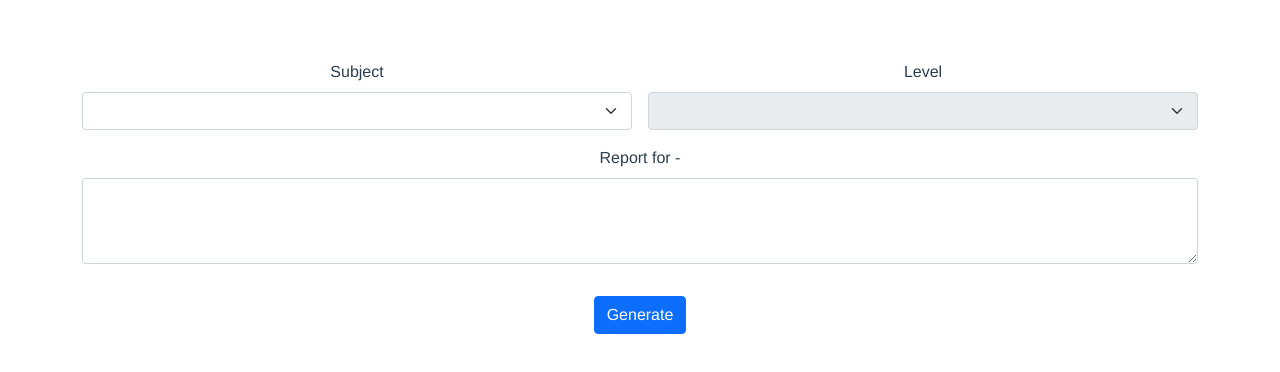
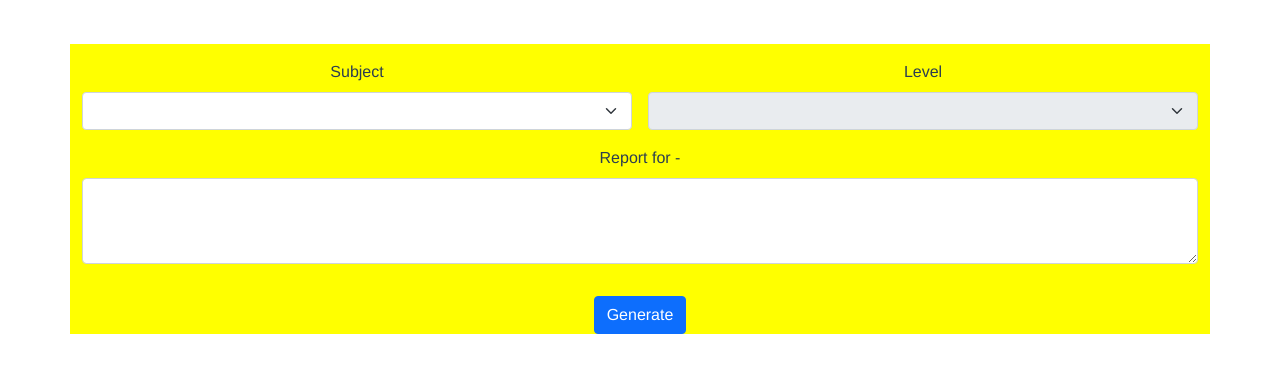
Before and after one commit to spiderPan/report_card, a Vue app: page / in a window 1280 px wide. Shown: the top 372 px of the page. Built offline with nearby package versions, Linux system fonts and the light colour scheme.

Commit message:
change bg color for testing

```diff
--- a/src/components/Generator.vue
+++ b/src/components/Generator.vue
@@ -1,5 +1,5 @@
 <template>
-  <div class="container">
+  <div class="container" style="background:yellow;">
     <form v-on:submit.prevent="generateReport" class="row g-3">
       <div class="col-md-6">
         <label for="inputSubject" class="form-label">Subject</label>
```
